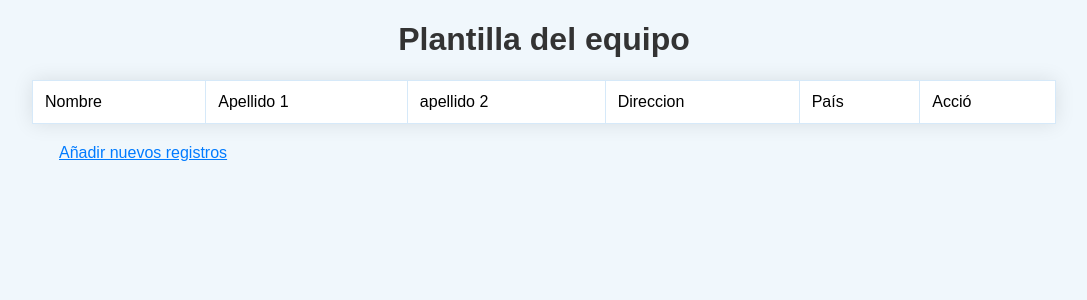
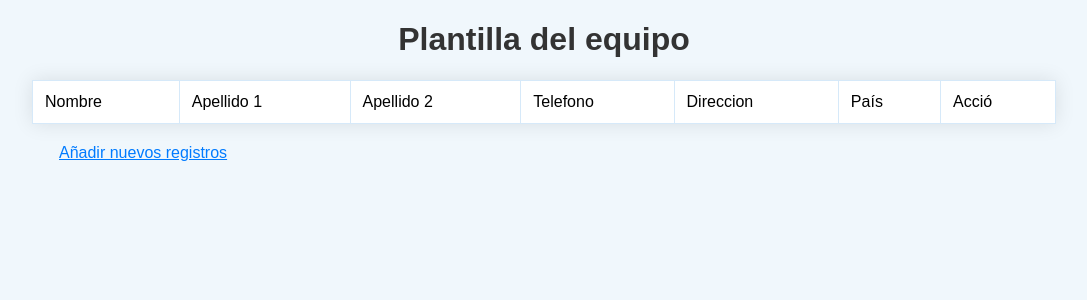
Before and after one commit to rgonzalezluque/AplicacioWeb-PHP, a PHP site: page / in a window 1280 px wide. Shown: the top 300 px of the page, without its empty margins (96-1183 px from the left). Run offline with PHP 8.4, Linux system fonts and the light colour scheme; data that the repository does not hold is empty.

Commit message:
Canvis base de dades Formulari 2

```diff
--- a/web/index.php
+++ b/web/index.php
@@ -43,19 +43,21 @@ $enlace = mysqli_connect("database:3306", "root", "tiger", "jugadors");
 <body>
     <h1>Plantilla del equipo</h1>
     <table id="table" border="1">
-    <tr><td>Nombre</td><td>Apellido 1</td><td>apellido 2</td><td>Direccion</td><td>País</td><td>Acció</td></tr>
+    <tr><td>Nombre</td><td>Apellido 1</td><td>Apellido 2</td><td>Telefono</td><td>Direccion</td><td>País</td><td>Acció</td></tr>
     <?php
     /**
      * Consulta dades dels jugadors i mostra una taula
      */
-    $resultado = mysqli_query($enlace, "SELECT d.id_jugador,d.nombre, d.apellido1, d.apellido2, d.telefono, p.nom FROM dades_jugadors d
-                            INNER JOIN pais p ON d.pais=p.id_pais ");
+    $resultado = mysqli_query($enlace, "SELECT d.id_jugador,d.nombre, d.apellido1, d.apellido2, d.telefono, p.nom, e.nombre_equipo FROM ((dades_jugadors d
+                            INNER JOIN pais p ON d.pais=p.id_pais)
+                            INNER JOIN equipo e ON d.equipo = e.id_equipo) ");
     while ( $registro = mysqli_fetch_array($resultado) ) {
         echo "<tr>";
         echo "<td>" . $registro['nombre'] . "</td>";
         echo "<td>" . $registro['apellido1'] . "</td>";
         echo "<td>" . $registro['apellido2'] . "</td>";
-        echo "<td>" . $registro['apellido2'] . "</td>";
+        echo "<td>" . $registro['telefono'] . "</td>";
+        echo "<td>" . $registro['nombre_equipo'] . "</td>";
         echo "<td>" . $registro['nom'] . "</td>";
         $linkactualización = "formularioactualización.php?id_jugador=" . $registro['id_jugador'];
         $linkeliminación = "./functions/eliminar.php?id_jugador=" . $registro['id_jugador'];
```
